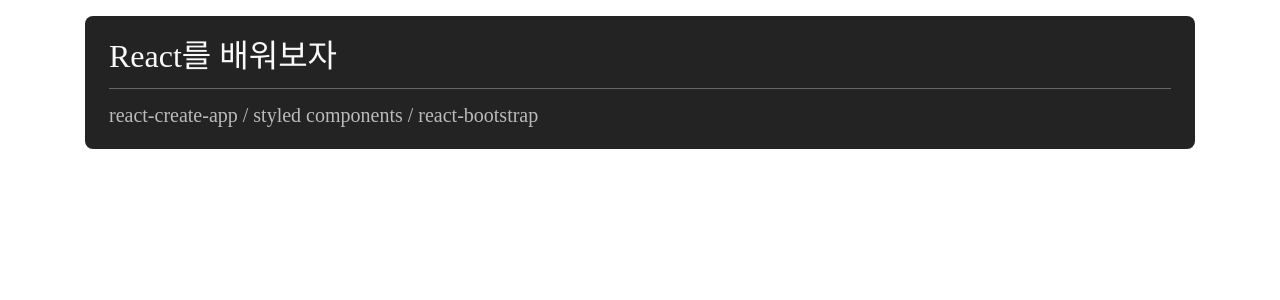
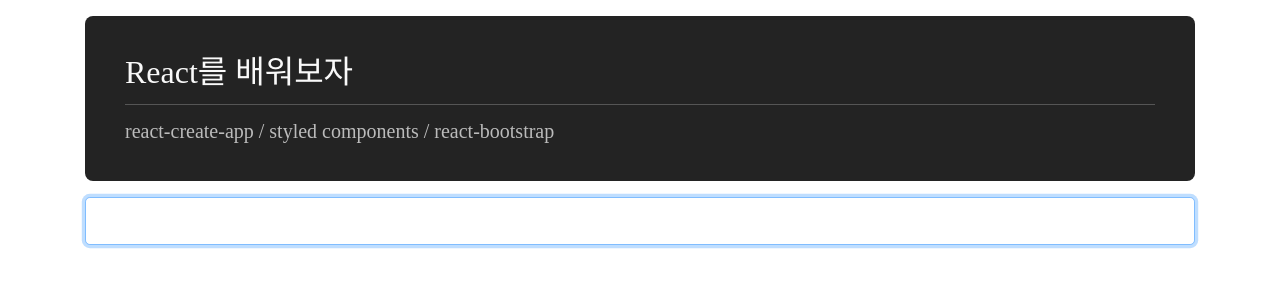
Before and after one commit to 4boysdontcry/20.react-app-product, a React (Create React App) app: page / in a window 1280 px wide. Shown: the top 300 px of the page. Built offline with nearby package versions, Linux system fonts and the light colour scheme.

Commit message:
Search.js 완성

```diff
--- a/package.json
+++ b/package.json
@@ -3,10 +3,12 @@
   "version": "0.1.0",
   "private": true,
   "dependencies": {
+    "@material-ui/core": "^4.11.4",
     "@testing-library/jest-dom": "^5.11.4",
     "@testing-library/react": "^11.1.0",
     "@testing-library/user-event": "^12.1.10",
     "bootstrap": "4.6.0",
+    "font-awesome": "^4.7.0",
     "react": "^17.0.2",
     "react-bootstrap": "^1.6.1",
     "react-dom": "^17.0.2",
--- a/src/App.js
+++ b/src/App.js
@@ -1,8 +1,10 @@
 import React, { useCallback, useState, useEffect, useMemo } from 'react';
 import Container from 'react-bootstrap/Container'
 import TitleBar from './components/TitleBar'
+import Search from './components/Search'
 
 import 'bootstrap/dist/css/bootstrap.min.css';
+import 'font-awesome/css/font-awesome.min.css';
 import './scss/App.scss'
 
 
@@ -15,10 +17,14 @@
 		bgColor: '#232323',
 		color: '#f9f9f9'
 	}
+  const handleChange = v => {
+    //search
+  }
 
 	return (
 		<Container>
 			<TitleBar title={ title } design={ design } />
+      <Search handleChange={handleChange} />
 		</Container>
 	)
 }
--- a/src/components/Search.js
+++ b/src/components/Search.js
@@ -1,11 +1,43 @@
-import React from 'react';
+/**
+*! useState() => [component에서 사용할 변수 등록, 변경] state 등록
+*! useEffect() => [component 이벤트 콜백] component가 실행, 업데이트, 종료 될 때 실행할 기능을 정의하는 곳
+*! useRef() => DOM요소에 접근할 루트 정의 (화면이 뿌려질 루트를 정함)
+*! useCallback() => [component의 이벤트 콜백 함수를 재사용할 때(메모리 최적화)] 사용
+*! useMemo() => [state 최적화]
+*/
 
-const search = () => {
-  return (
-    <div>
+import React, { useState, useCallback, useRef } from 'react'
+import styled from 'styled-components'
+import Form from 'react-bootstrap/Form'
 
-    </div>
-  );
+const CloseButton = styled.div`
+	position: absolute; top: 50%; right: .325em; transform: translateY(-50%); font-size: 1.5em; cursor: pointer;
+`
+
+const Search = ({ handleChange }) => {
+	const [query, setQuery] = useState('')
+
+	const inputRef = useRef(null)
+
+	const onChange = useCallback((e) => {
+		setQuery(e.target.value)
+		handleChange(e.target.value)
+	}, [handleChange])
+
+	const onClick = useCallback((e) => {
+		setQuery('')
+		inputRef.current.focus()
+	}, [])
+
+	return (
+		<Form className="position-relative">
+			<Form.Control type="text" size="lg" ref={inputRef} onChange={onChange} value={query} autoFocus />
+			{
+				query !== ''
+					? <CloseButton className="fa fa-times-circle" onClick={onClick} /> : ''
+			}
+		</Form>
+	);
 }
 
-export default search;
+export default React.memo(Search)
--- a/src/components/TitleBar.js
+++ b/src/components/TitleBar.js
@@ -1,31 +1,30 @@
-import React from 'react';
-import styled, { css } from 'styled-components'
+import React from 'react'
+import styled from 'styled-components'
+import { Hr } from '../styled'
 
+
+/* ***************** styled-component ***************** */    // 스타일 효과를 컴포넌트로 만들어 필요할때 불러와 구성한 컴포넌트(DOM구성요소)에 붙임
 const Wrapper = styled.div`
-color: #111; padding: 1.5em; border-radius: .5em; margin: 1em 0;
+	padding: 2.5em; border-radius: .5em; margin: 1em 0;
 	background-color: ${ props => props.bgColor ? props.bgColor : '#ddd' };
-color: ${ props => props.color ? props.color : '#ddd' };		/* 여기서 props는 const wrapper가 const TitleBar에게서 받아온 props임 */
+	color: ${ props => props.color ? props.color : '#111' };
 	`
-
 const Maintitle = styled.h1`
 	font-size: 2em;
 `
-
 const Subtitle = styled.h2`
 	font-size: 1.25em;
 	color: #bbb;
 `
 
-const style = {
-	borderColor: "#666",
-	borderWidth: "1px"
-}
+// const style = { borderColor: "#666", borderWidth: "1px" }
 
-const TitleBar = ({title, design}) => {
+const TitleBar = ({ title, design }) => {
 	return (
 		<Wrapper color={ design.color } bgColor={ design.bgColor }>
-			<Maintitle>{ title.mainTitle}</Maintitle>
-			<hr style={ style } />
+			<Maintitle>{ title.mainTitle }</Maintitle>
+			<Hr color="#555" width="1px" />
+			{/* <hr style={style} /> */}
 			<Subtitle>{ title.subTitle }</Subtitle>
 		</Wrapper>
 	);
--- /dev/null
+++ b/src/styled/index.js
@@ -0,0 +1,10 @@
+import styled, { css } from 'styled-components'
+
+const Hr = styled.hr`
+	display: block;
+	width: 100%;
+	border-color: ${ props => props.color ? props.color : '#555' };
+	border-width: ${ props => props.width ? props.width : '1px' };
+`
+
+export { Hr }
```
Also changed, not shown: 1 other file (tests, documents, lock files or other folders). Lines whose indentation alone changed are shown as unchanged.
